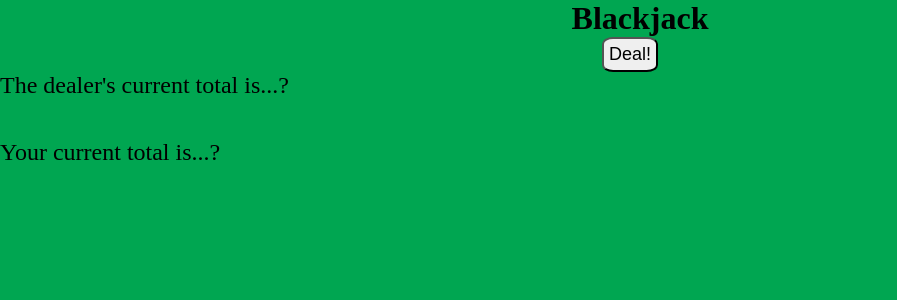
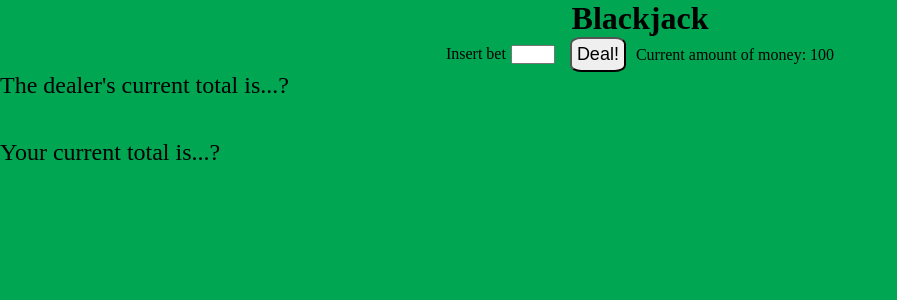
Before and after one commit to rockinrobin714/Javascript-projects, a PHP site: page / in a window 1280 px wide. Shown: the top 300 px of the page, without its empty margins (0-897 px from the left). Run offline with PHP 8.4, Linux system fonts and the light colour scheme; some libraries are stand-ins or nearby versions.

Commit message:
Setting up bets

```diff
--- a/blackjack/app.js
+++ b/blackjack/app.js
@@ -16,6 +16,7 @@ var Blackjack = function(){
     K: 10
     }
   this.totalMoney = 100;
+  this.bet = 0;
   this.deck = this.shuffleDeck(this.createDeck());
   this.playerHand = [];
   this.dealerHand = [];
@@ -122,6 +123,7 @@ Blackjack.prototype.endGame = function(){
   $('#win-lose').show();
   if (this.state==="lose"){
     $('#win-lose').html('Sorry, you lose! Try again!');
+
   } else {
     $('#win-lose').html('You won!!');
   }
@@ -131,6 +133,10 @@ Blackjack.prototype.endGame = function(){
   this.deck = this.shuffleDeck(this.createDeck());
   this.playerHand = [];
   this.dealerHand = [];
+}
+Blackjack.prototype.subtractBet = function(){
+  this.totalMoney = this.totalMoney - this.bet;
+  $('#total-money').html('Current amount of money: '+this.totalMoney);
 }
 
 Blackjack.prototype.firstDeal = function(){
@@ -148,6 +154,10 @@ Blackjack.prototype.firstDeal = function(){
 var blackjack = new Blackjack();
 
 $('#deal').click(function(){
+  blackjack.bet = parseInt($('input').val())
+  if(blackjack.bet>0 && blackjack.bet<=blackjack.totalMoney){
+    blackjack.subtractBet();
+    $('#bet').html('Current bet: ' + this.bet)
     $('.player').html('');
     $('.dealer').html('');
     blackjack.firstDeal();
@@ -155,8 +165,11 @@ $('#deal').click(function(){
     $('#hit').show();
     $('#stay').show();
     $('#deal').hide();
+  } else {
+     alert('Please insert a valid bet');
+  }
+})
 
-  })
 $('#hit').click(function(){
     blackjack.dealOneToPlayer();
     blackjack.calculatePlayer();
--- a/blackjack/index.html
+++ b/blackjack/index.html
@@ -11,12 +11,12 @@
 	<div>
 		<h1 id='title'>Blackjack</h1>
 		<div class='centered-row'>
-			<div id='bet'></div>
-			<div id='total-money'></div>
+			<div id='bet'>Insert bet<input/></div>
 			<button id='deal'> Deal! </button>
 			<div id='win-lose'></div>
 			<button id='hit'> Hit! </button>
 			<button id='stay'> Stay! </button>
+			<div id='total-money'>Current amount of money: 100</div>
 		</div>
 	</div>
 		<div class='row'> The dealer's current total is... <span id='dealer-score'>?</span></div>
--- a/blackjack/styles.css
+++ b/blackjack/styles.css
@@ -6,7 +6,11 @@ body {
 #title {
 	text-align: center;
 }
-
+input {
+  margin-right:5px;
+  margin-left:5px;
+  width: 40px;
+}
 .centered-row {
 	display: -webkit-flex;
    display: flex;
@@ -106,7 +110,8 @@ button {
 	padding: 5px;
 	font-size: 18px;
 	border-radius: 20%;
-	margin-right: 20px;
+	margin-right: 10px;
+  margin-left: 10px;
 }
 #hit {
 	display: none;
```
Lines whose indentation alone changed are shown as unchanged.
